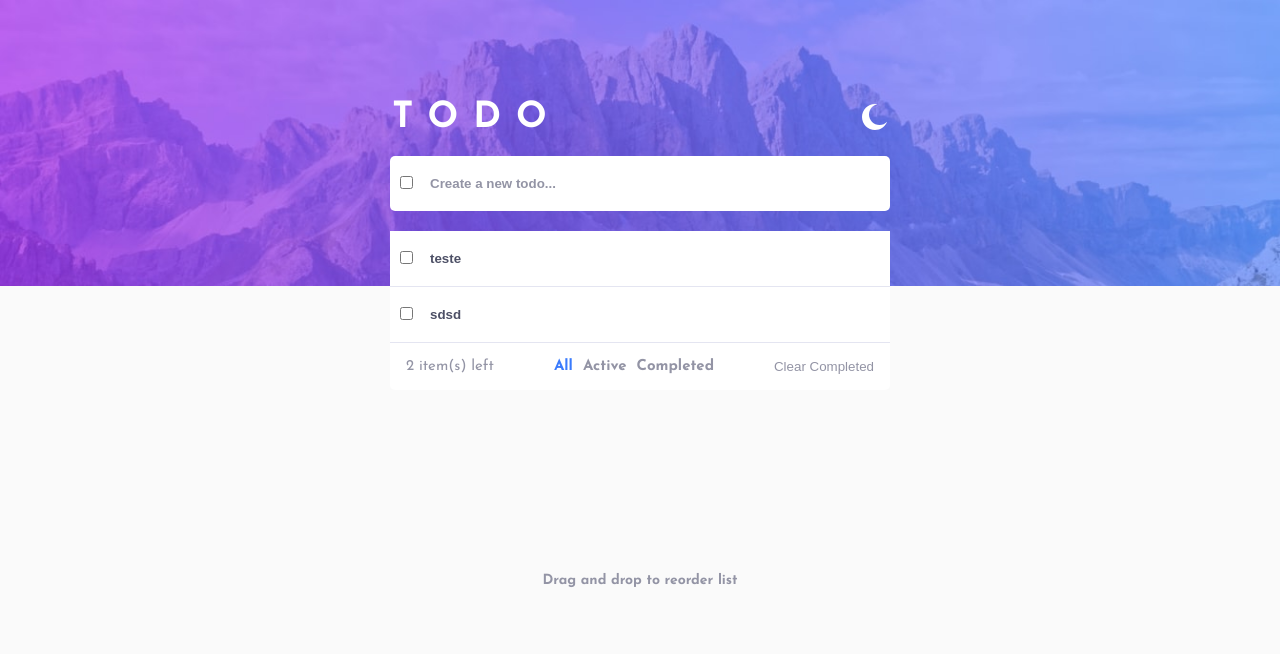
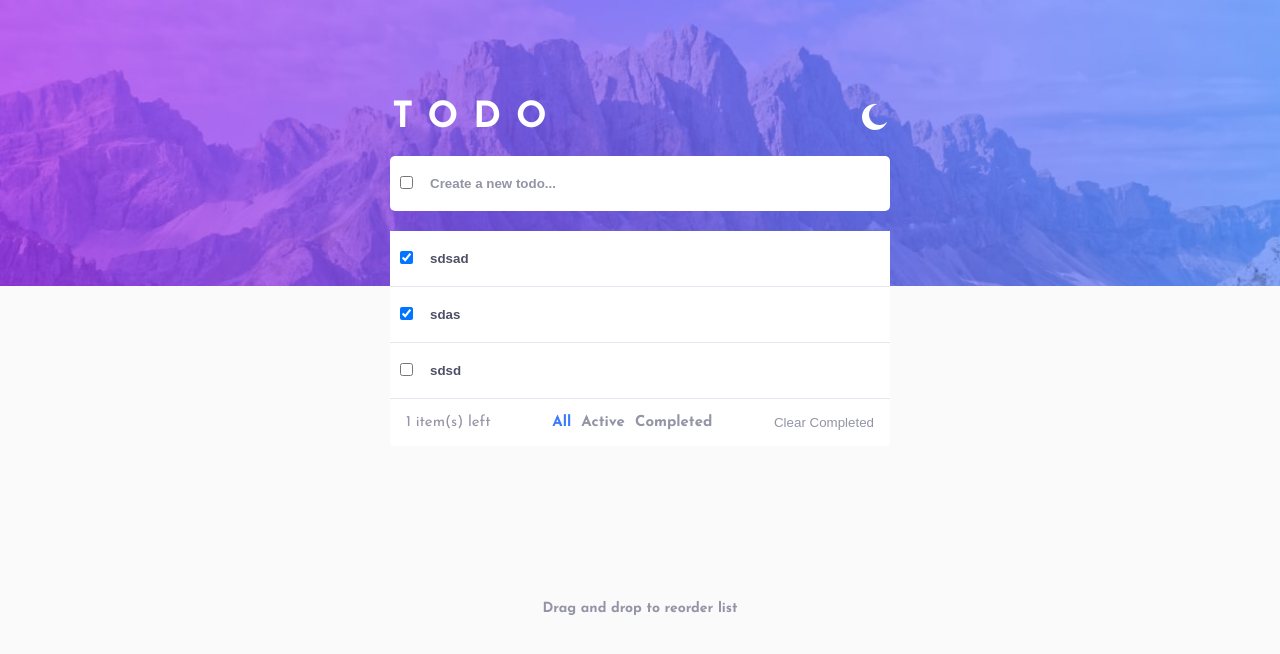
Before and after one commit to Danielhu3/todo-list-react, a React (Create React App) app: page / in a window 1280 px wide. Shown: the top 654 px of the page. Built offline with nearby package versions, Linux system fonts and the light colour scheme; data requests are answered from the project's data file.

Commit message:
ItemsLeft change

```diff
--- a/db.json
+++ b/db.json
@@ -1,12 +1,17 @@
 {
   "list": [
     {
-      "id": 3,
-      "text": "teste",
-      "done": false
+      "id": 1,
+      "text": "sdsad",
+      "done": true
     },
     {
-      "id": 4,
+      "id": 2,
+      "text": "sdas",
+      "done": true
+    },
+    {
+      "id": 3,
       "text": "sdsd",
       "done": false
     }
--- a/src/Components/BottomPart/BottomBar.js
+++ b/src/Components/BottomPart/BottomBar.js
@@ -5,6 +5,16 @@ import styles from './BottomBar.module.css'
 import BottomBarRadioItem from './BottomBarRadioItem'
 
 const BottomBar = ({darkMode, data, radio, setRadio, setDataRefresh}) => {
+
+  const [itemsLeft, setItemsLeft] = React.useState(0)
+
+  React.useEffect(()=>{
+    setItemsLeft(0)
+    data && data.map((item) => item.done ? null : setItemsLeft((actual) => actual + 1))
+    console.log(itemsLeft)
+
+  }, [data, itemsLeft])
+
 
   const {request} = useFetch()
 
@@ -29,7 +39,7 @@ const BottomBar = ({darkMode, data, radio, setRadio, setDataRefresh}) => {
 
   return (
     <div className={`${styles.BottomBar} ${darkMode ? styles.darkMode : ''}`}>
-      <p className={styles.itemsLeft}>{data && data.length} item(s) left</p>
+      <p className={styles.itemsLeft}>{itemsLeft} item(s) left</p>
       <div className={styles.showItems}>
         <BottomBarRadioItem label='All' id='all' setRadio={setRadio} radio={radio}/>
         <BottomBarRadioItem label='Active' id='active' setRadio={setRadio} radio={radio}/>
```
